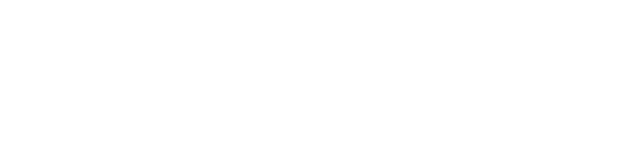
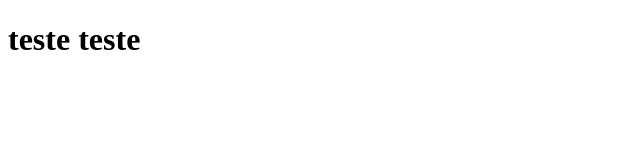
Before and after one commit to R3I5/CursoHTMLCSS, a plain HTML site: page Aula6/index.html in a window 1280 px wide. Shown: the whole page, without its empty margins (0-640 px from the left). Drawn offline with Linux system fonts and the light colour scheme.

Commit message:
Arrumando git

```diff
--- a/Aula6/index.html
+++ b/Aula6/index.html
@@ -6,6 +6,8 @@
     <title>Document</title>
 </head>
 <body>
-
+    <h1>
+        teste teste
+    </h1>
 </body>
 </html>
```
